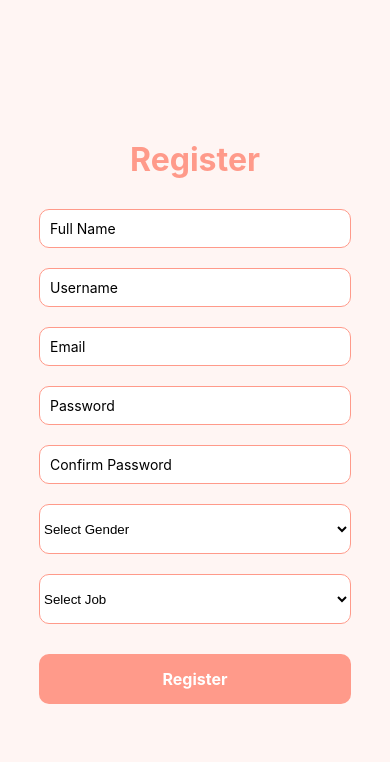
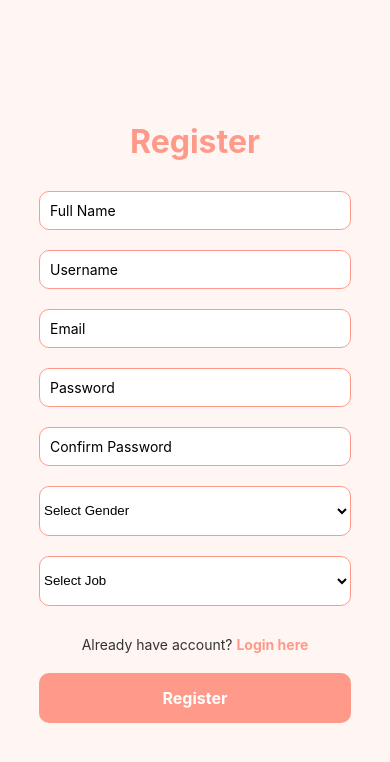
Before and after one commit to Hacktiv8-Karsaku/Client, a React Native app: screen /Register in a window 390 px wide. Shown: the top 762 px of the page. Built offline with nearby package versions, Linux system fonts and the light colour scheme.

Commit message:
fix: add navigate to login screen in register screen

```diff
--- a/Screens/Register.jsx
+++ b/Screens/Register.jsx
@@ -2,7 +2,7 @@ import React from 'react';
 import { StyleSheet, View, Text, TextInput, TouchableOpacity } from 'react-native';
 import { Picker } from '@react-native-picker/picker';
 
-const RegisterPage = () => {
+const RegisterPage = ({navigation}) => {
   const [gender, setGender] = React.useState('');
   const [job, setJob] = React.useState('');
 
@@ -31,6 +31,12 @@ const RegisterPage = () => {
         <Picker.Item label="Designer" value="designer" />
         <Picker.Item label="Other" value="other" />
       </Picker>
+      <Text style={styles.loginPrompt}>
+        Already have account?{' '}
+        <Text style={styles.LoginLink} onPress={() => navigation.navigate('Login')}>
+          Login here
+        </Text>
+      </Text>
       <TouchableOpacity style={styles.button}>
         <Text style={styles.buttonText}>Register</Text>
       </TouchableOpacity>
@@ -82,6 +88,15 @@ const styles = StyleSheet.create({
     fontWeight: 'bold',
     fontSize: 16,
   },
+  loginPrompt: {
+    marginTop: 20,
+    fontSize: 14,
+    color: '#333',
+  },
+  LoginLink: {
+    color: '#FF9A8A',
+    fontWeight: 'bold',
+  },
 });
 
 export default RegisterPage;
```
